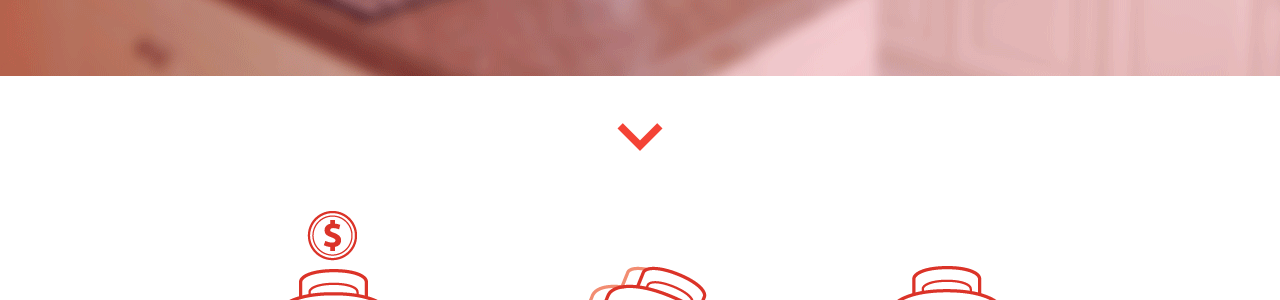
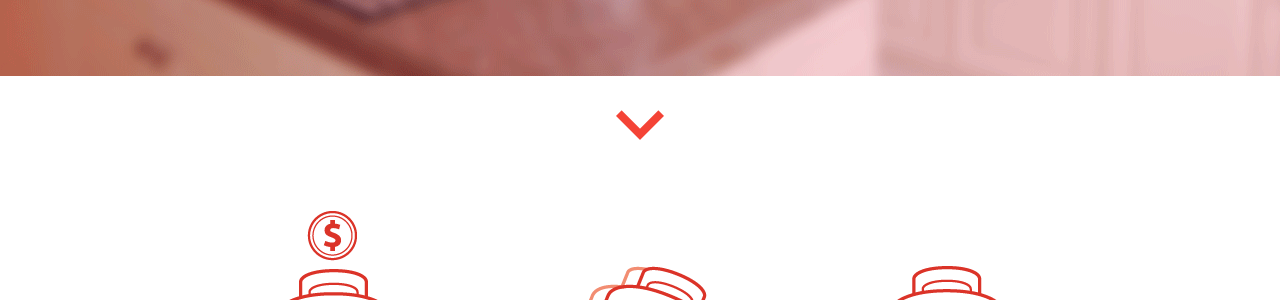
Before and after one commit to lmaranhao/99gas_website, a Jekyll site: the page built from index.html, in a window 1280 px wide. Shown: the part 708-1008 px from the top of the page. Built offline with Jekyll 4.4.1, drawn with Linux system fonts in a browser that asks for light colours; nearby versions of some CDN libraries.

Commit message:
button page down 2

```diff
--- a/css/style.css
+++ b/css/style.css
@@ -19,32 +19,6 @@ h2 {
 
 h5 {
     letter-spacing: 0.10rem
-}
-
-@media only screen and (min-width: 601px) {
-    #logo-container img {
-        height: 44px;
-        margin-top: 10px;
-    }
-    #down-button-container {
-        height: calc(20% - 64px);
-    }
-    a.nav-link {
-        font-size: 1.0rem;
-    }
-}
-
-@media only screen and (max-width: 600px) {
-    #logo-container img {
-        height: 36px;
-        margin-top: 10px;
-    }
-    #down-button-container {
-        height: calc(20% - 56px);
-    }
-    .parallax-container {
-        min-height: 420px !important;
-    }
 }
 
 a:hover {
@@ -78,7 +52,7 @@ p {
 }
 
 .parallax-container {
-    min-height: 380px;
+    /*min-height: 380px;*/
     line-height: 0;
     height: auto;
     color: rgba(255, 255, 255, .9);
@@ -91,18 +65,6 @@ p {
 #index-banner {
     height: 80%;
     background-size: cover;
-}
-
-@media only screen and (max-width: 992px) {
-    #index-banner .section {
-        top: 10%;
-    }
-}
-
-@media only screen and (max-width: 600px) {
-    #index-banner .section {
-        top: 0;
-    }
 }
 
 .icon-block {
@@ -131,3 +93,75 @@ footer.sticky-footer {
 .section.sticky-footer {
     margin-bottom: 50px;
 }
+
+@media only screen and (min-width: 601px) {
+    #logo-container img {
+        height: 44px;
+        margin-top: 10px;
+    }
+    #down-button-container {
+        height: calc(20% - 64px);
+    }
+    a.nav-link {
+        font-size: 1.0rem;
+    }
+}
+
+@media only screen and (max-width: 600px) {
+    #logo-container img {
+        height: 36px;
+        margin-top: 10px;
+    }
+    #down-button-container {
+        height: calc(20% - 56px);
+    }
+    .parallax-container {
+        /*max-height: 320px !important;*/
+    }
+    .store-logo {
+        height: 35px;
+    }
+}
+
+@media only screen and (max-height: 300px) {
+    #down-button-link i {
+        font-size: 0.8rem;
+    }
+}
+
+@media only screen and (min-height: 301px) and (max-height: 400px) {
+    #down-button-link i {
+        font-size: 2.0rem;
+    }
+}
+
+@media only screen and (min-height: 401px) and (max-height: 500px) {
+    #down-button-link i {
+        font-size: 2.5rem;
+    }
+}
+
+@media only screen and (min-height: 501px) and (max-height: 600px) {
+    #down-button-link i {
+        font-size: 3.5rem;
+    }
+}
+
+@media only screen and (min-height: 601px) {
+    #down-button-link i {
+        font-size: 6.4rem;
+    }
+}
+
+
+@media only screen and (max-width: 992px) {
+    #index-banner .section {
+        top: 10%;
+    }
+}
+
+@media only screen and (max-width: 600px) {
+    #index-banner .section {
+        top: 0;
+    }
+}
--- a/index.html
+++ b/index.html
@@ -25,9 +25,9 @@ title: 99gás - Home
             </div>
             <div class="row hide-on-med-and-up center-align" style="">
                 <div class="col s12 l7">
-                    <h2 class="header white-text font-weight-light hide-on-med-and-up center-align">ACABOU</h2>
-                    <h2 class="header white-text font-weight-light hide-on-med-and-up center-align">O GÁS?</h2>
-                    <h2 class="header white-text font-weight-bold hide-on-med-and-up center-align">99gás.</h2>
+                    <h4 class="header white-text font-weight-light hide-on-med-and-up center-align">ACABOU</h4>
+                    <h4 class="header white-text font-weight-light hide-on-med-and-up center-align">O GÁS?</h4>
+                    <h4 class="header white-text font-weight-bold hide-on-med-and-up center-align">99gás.</h4>
                     <div style="display: block; padding-top: 10px;">
                         <a href="http://materializecss.com/getting-started.html">
                             <img class="store-logo" src="android_store.png">
@@ -46,8 +46,8 @@ title: 99gás - Home
     <div class="parallax hide-on-med-and-up"><img src="cozinha-small.png" alt="Unsplashed background img 1"></div>
 </div>
 <div class="container" id="down-button-container">
-    <div class="section center">
-        <a id="down-button-link" href="#"><i class="red-text text-99 large material-icons">keyboard_arrow_down</i></a>
+    <div class="section center no-padding">
+        <a id="down-button-link" href="#"><i class="red-text text-99 material-icons">keyboard_arrow_down</i></a>
     </div>
 </div>
 <div class="container" id="page-2-container">
```
